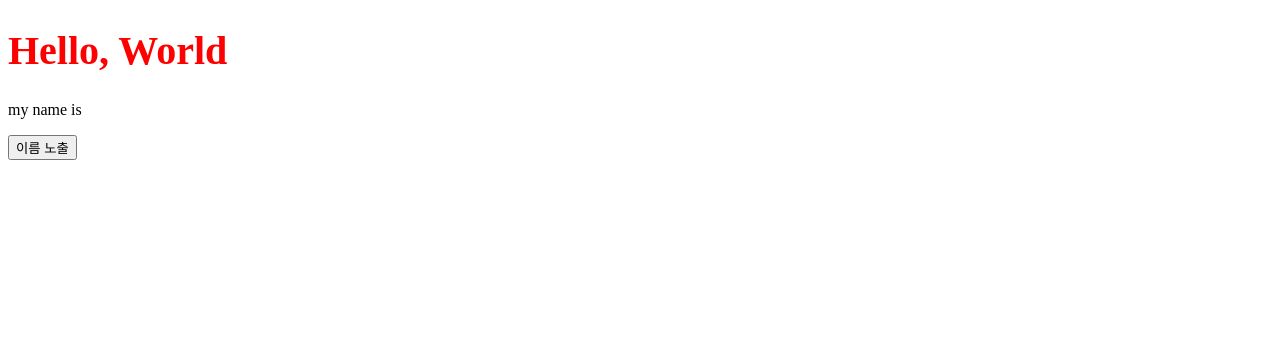
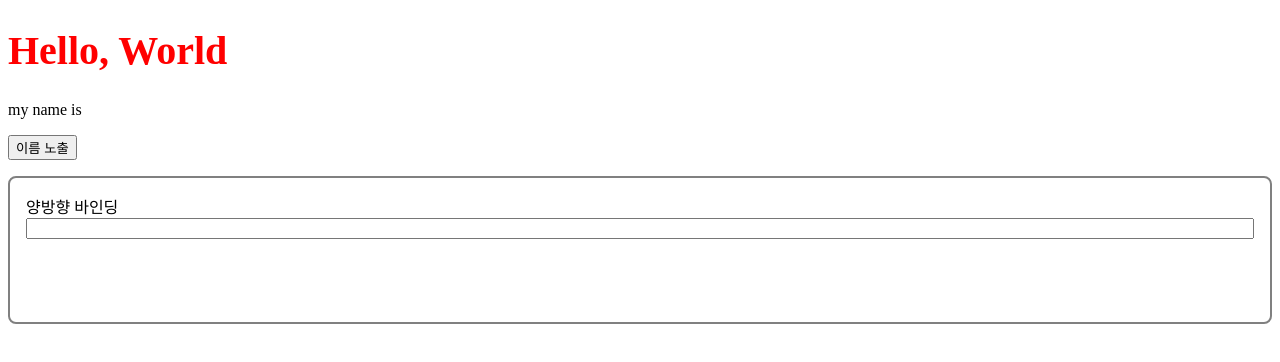
Before and after one commit to wonjin-dev/playing-vue, a Vue app: page / in a window 1280 px wide. Shown: the top 362 px of the page. Built offline with nearby package versions, Linux system fonts and the light colour scheme.

Commit message:
step2, bidirectional binding

```diff
--- a/package.json
+++ b/package.json
@@ -1,5 +1,5 @@
 {
-	"name": "vue-basics",
+	"name": "playing-vue",
 	"scripts": {
 		"serve": "vue-cli-service serve",
 		"build": "vue-cli-service build",
@@ -21,7 +21,6 @@
 		"@vue/cli-service": "~5.0.0",
 		"eslint": "^7.32.0",
 		"eslint-plugin-vue": "^8.0.3",
-		"typescript": "^5.2.2",
 		"vue-template-compiler": "^2.6.14"
 	},
 	"eslintConfig": {
@@ -35,8 +34,7 @@
 		],
 		"parserOptions": {
 			"parser": "@babel/eslint-parser"
-		},
-		"rules": {}
+		}
 	},
 	"browserslist": [
 		"> 1%",
--- a/src/App.vue
+++ b/src/App.vue
@@ -6,7 +6,7 @@
 
 <script>
 import {Component, Vue} from 'vue-property-decorator';
-import Memo from './components/Memo.vue';
+import Memo from './components/Memo';
 
 @Component({
 	components: {Memo},
--- /dev/null
+++ b/src/components/Memo/components/EmitInput.vue
@@ -0,0 +1,27 @@
+<template>
+	<section>
+		<label>
+			양방향 바인딩
+			<input type="text" @input="inputOnChage" />
+		</label>
+	</section>
+</template>
+
+<script>
+import {Vue} from 'vue-property-decorator';
+import {Component} from 'vue-property-decorator';
+
+@Component
+export default class EmitInput extends Vue {
+	inputOnChage(e) {
+		this.$emit('emitted', e.target.value);
+	}
+}
+</script>
+
+<style scoped>
+label {
+	display: flex;
+	flex-direction: column;
+}
+</style>
--- a/src/components/Memo.vue
+++ b/src/components/Memo/index.vue
@@ -10,23 +10,38 @@
 		</p>
 
 		<button @click="toggleShowName">
-			<span>{{ isNameShown ? '이름 숨김' : '이름 노출' }}</span>
+			<span>이름 {{ isNameShown ? '숨김' : '노출' }}</span>
 		</button>
+
+		<section class="bidirectional_binding">
+			<EmitInput @emitted="update" />
+			<p>
+				{{ received }}
+			</p>
+		</section>
 	</main>
 </template>
 
 <script>
 import {Vue} from 'vue-property-decorator';
 import {Component} from 'vue-property-decorator';
+import EmitInput from './components/EmitInput.vue';
 
-@Component
+@Component({
+	components: {EmitInput},
+})
 export default class Memo extends Vue {
 	title = 'Hello, World';
 	name = '';
 	isNameShown = false;
+	received = '';
 
 	toggleShowName() {
 		this.isNameShown = !this.isNameShown;
+	}
+
+	update(emitted) {
+		this.received = emitted;
 	}
 
 	beforeMount() {
@@ -46,4 +61,16 @@ h1 {
 	color: blue;
 	font-weight: 700;
 }
+
+.bidirectional_binding {
+	height: 112.5px;
+	border: 2px solid grey;
+	border-radius: 8px;
+	padding: 16px;
+	margin-top: 16px;
+
+	& > input {
+		margin-top: 8px;
+	}
+}
 </style>
```
Also changed, not shown: 2 other files (tests, documents, lock files or other folders).
